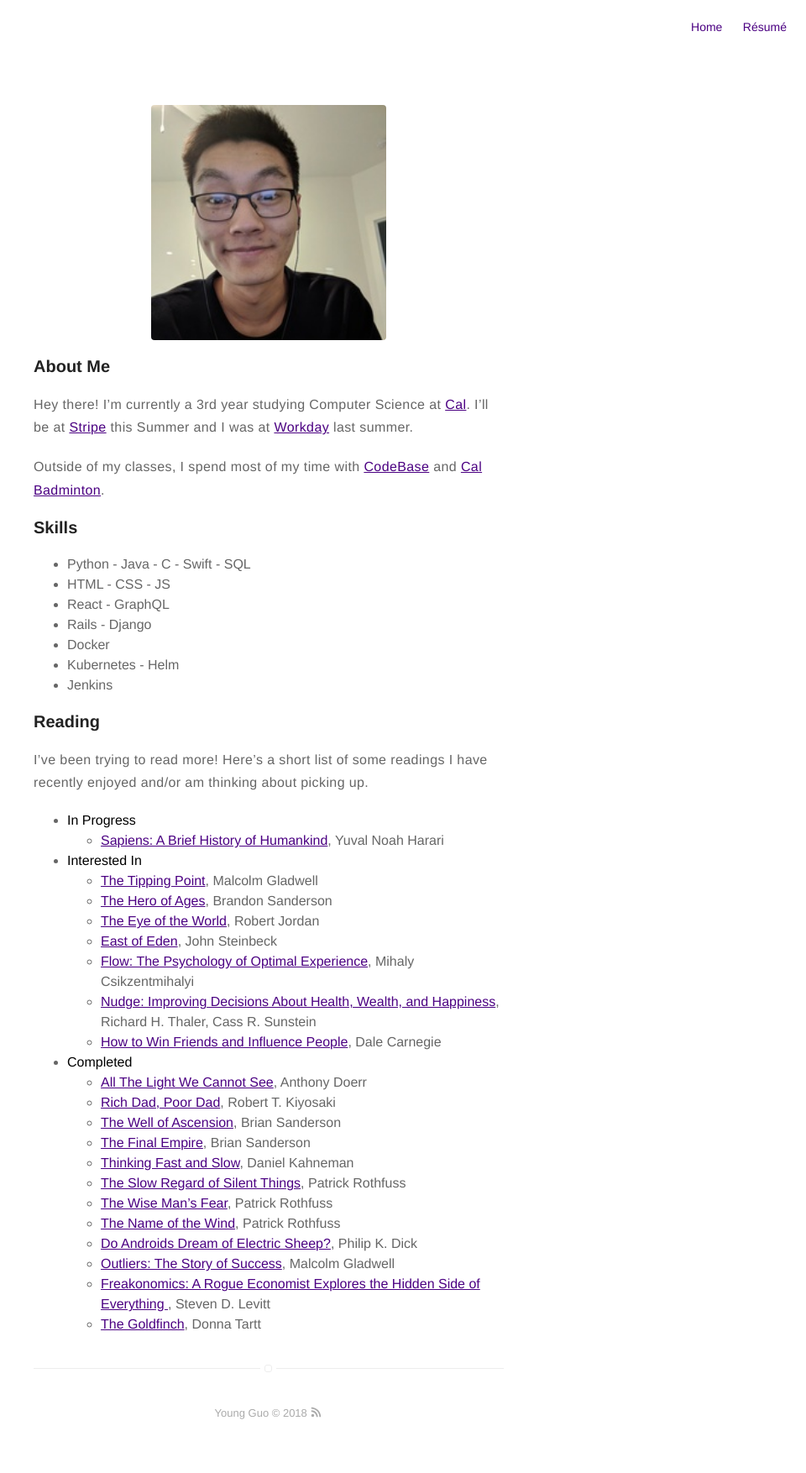
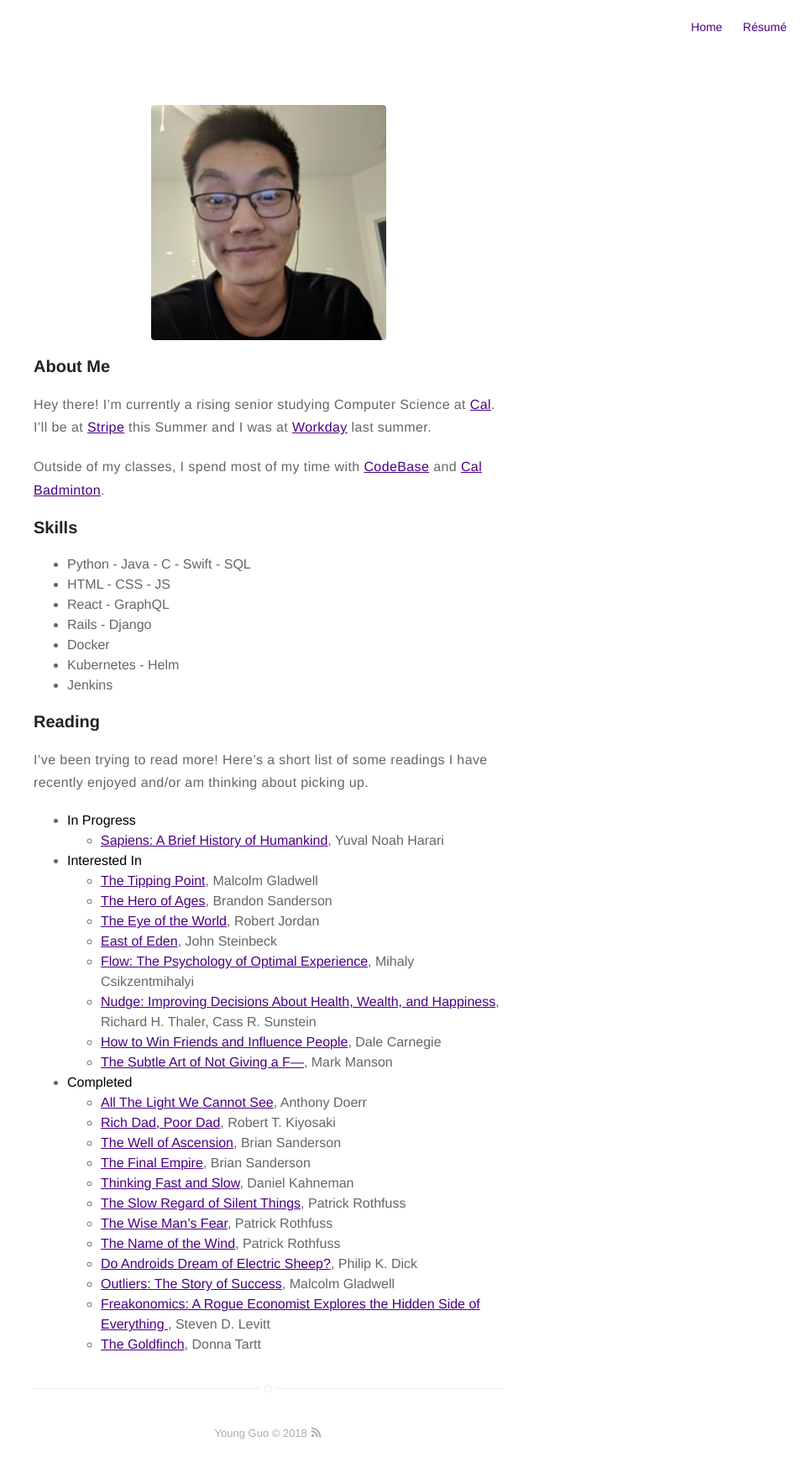
Before and after one commit to OldGuo/oldguo.github.io, a Jekyll site: the page built from about.md, in a window 1280 px wide. Shown: the whole page at 84% size, without its empty margins (320-1280 px from the left). Built offline with Jekyll 4.4.1, drawn with Linux system fonts in a browser that asks for light colours; before the commit the page ends 1730 px from its top, so only the background shows below that.

Commit message:
Update about

```diff
--- a/about.md
+++ b/about.md
@@ -5,7 +5,7 @@ layout: page
 ![Profile Image]({{ site.url }}/{{ site.picture }})
 
 ### About Me
-Hey there! I'm currently a 3rd year studying Computer Science at [Cal](http://www.berkeley.edu/). I'll be at [Stripe](https://stripe.com/) this Summer and I was at [Workday](https://www.workday.com/) last summer.
+Hey there! I'm currently a rising senior studying Computer Science at [Cal](http://www.berkeley.edu/). I'll be at [Stripe](https://stripe.com/) this Summer and I was at [Workday](https://www.workday.com/) last summer.
 
 Outside of my classes, I spend most of my time with [CodeBase](https://codebase.berkeley.edu/) and [Cal Badminton](https://badminton.berkeley.edu/).
 
@@ -30,6 +30,7 @@ I've been trying to read more! Here's a short list of some readings I have recen
   - [Flow: The Psychology of Optimal Experience](https://www.goodreads.com/book/show/66354.Flow), Mihaly Csikzentmihalyi
   - [Nudge: Improving Decisions About Health, Wealth, and Happiness](https://www.goodreads.com/book/show/3450744-nudge?ac=1&from_search=true), Richard H. Thaler,  Cass R. Sunstein
   - [How to Win Friends and Influence People](https://www.goodreads.com/book/show/4865.How_to_Win_Friends_and_Influence_People), Dale Carnegie
+  - [The Subtle Art of Not Giving a F---](https://www.goodreads.com/book/show/28257707-the-subtle-art-of-not-giving-a-f-ck?ac=1&from_search=true), Mark Manson
 - **Completed**
   - [All The Light We Cannot See](https://www.goodreads.com/book/show/18143977-all-the-light-we-cannot-see), Anthony Doerr
   - [Rich Dad, Poor Dad](https://www.goodreads.com/book/show/69571.Rich_Dad_Poor_Dad), Robert T. Kiyosaki
```
